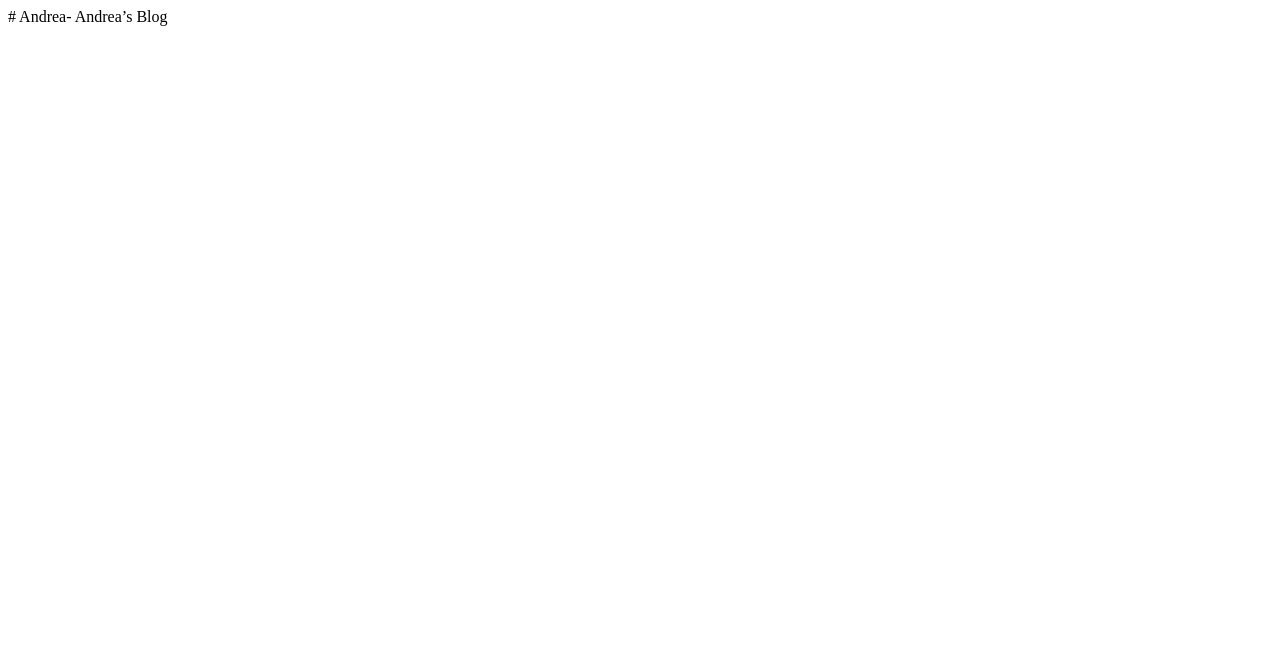
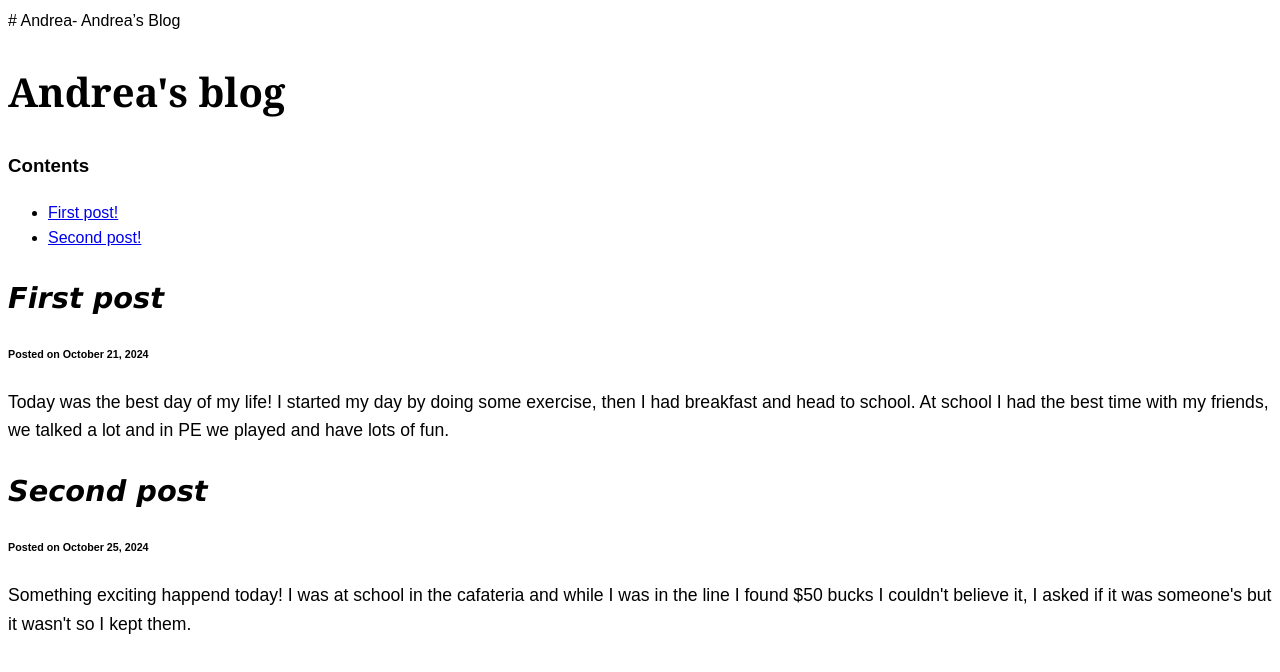
Before and after one commit to andreaaglr/Andrea-, a plain HTML site: page index.html in a window 1280 px wide. Drawn offline with Linux system fonts and the light colour scheme.

Commit message:
Update index.html

```diff
--- a/index.html
+++ b/index.html
@@ -1,2 +1,50 @@
 # Andrea-
 Andrea’s Blog
+<!DOCTYPE html>
+<html>
+    <head>
+        <meta charset="utf-8">
+        <title>Project: Blog</title>
+        <style>
+            body {
+                font-family:Arial, sans-serif;
+                line-height:1.6;
+            }
+            h1 {
+                font-family:'Georgia', serif;
+                font-size:2.5em;
+                font-weight:bold;
+            }
+            h2 {
+                font-family:'Verdana', sans-serif;
+                font-size:1.8em;
+                font-style:Italic;
+            }
+            P {
+                font-size:1.1em;
+            }
+
+
+
+
+
+        </style>
+    </head>
+    <body>
+
+        <h1>Andrea's blog</h1>
+
+        <h3>Contents</h3>
+        <ul>
+        <li><a href="#first-post">First post!</a></li>
+            <li><a href="#second-post">Second post!</a></li>
+        </ul>
+        <h2 id="first-post">First post</h2>
+        <h6>Posted on October 21, 2024</h6>
+  <p> Today was the best day of my life! I started my day by doing some exercise, then I had breakfast and head to school. At school I had the best time with my friends, we talked a lot and in PE we played and have lots of fun.</p>
+  <h2 id="second-post"> Second post</h2>
+  <h6>Posted on October 25, 2024</h6>
+  <p> Something exciting happend today! I was at school in the cafateria and while I was in the line I found $50 bucks I couldn't believe it, I asked if it was someone's but it wasn't so I kept them.
+
+    </body>
+</html>
```
